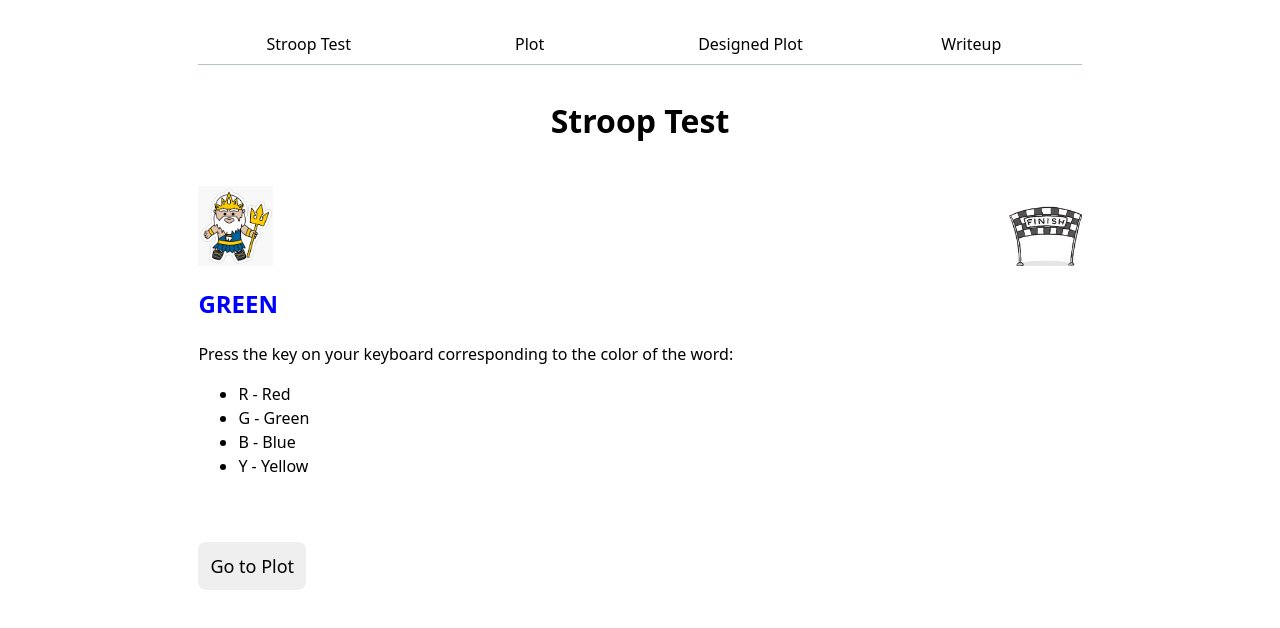
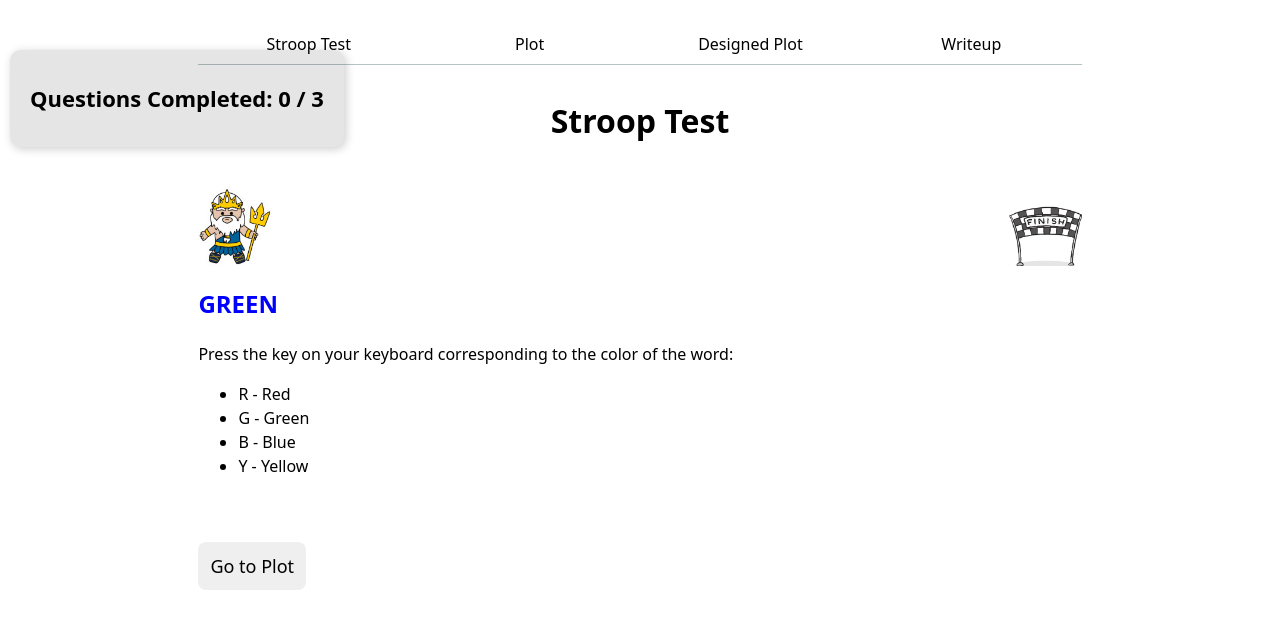
Before and after one commit to ReemaS03/GamificationVsCognitiveLoad, a plain HTML site: page stroop_test.html in a window 1280 px wide. Drawn offline with nearby package versions, Linux system fonts and the light colour scheme.

Commit message:
added question progress tracker

```diff
--- a/stroop.js
+++ b/stroop.js
@@ -20,7 +20,7 @@ function moveDude() {
 }
 
 function updateCounter() {
-    d3.select("#counter").text(`Questions Completed: ${wordIndex} / ${totalWords}`);
+    d3.select("#counter").text(`Questions Completed: ${correctAnswers} / ${totalWords}`);
 }
 
 function generateStroopWord() {
@@ -64,6 +64,8 @@ document.addEventListener("keydown", function(event) {
         if (userResponse === stroopData.color) {
             correctAnswers++;
             moveDude();
+            updateCounter();
+
             d3.select("#feedback")
               .text("✅ Correct!")
               .style("color", "green");
--- a/stroop_test.html
+++ b/stroop_test.html
@@ -12,8 +12,12 @@
     <script src="navbar.js"></script>
 
     <h1>Stroop Test</h1>
+    <div id="counter-container" style="position: absolute; left: 10px; top: 50px; font-size: 24px; font-weight: bold;">
+        <p id="counter">Questions Completed: 0</p>
+    </div>
+
     <div style="width: 100%; height: 100px; position: relative; margin-top: 20px;">
-        <img id="progress-character" src="triton.PNG" alt="Moving dude"
+        <img id="progress-character" src="king.PNG" alt="Moving dude"
             style="position: absolute; left: 0; height: 80px; transition: left 1s ease; bottom: 0; ">
 
         <img src="finish_line.PNG" alt="Finish_line"
--- a/style.css
+++ b/style.css
@@ -173,3 +173,22 @@ button:hover {
     height: 40px;
     transition: left 60s linear;
 }
+
+#counter-container {
+    position: absolute;
+    left: 20px;
+    top: 20px;
+    padding: 10px 20px;
+    background-color: rgba(0, 0, 0, 0.1);
+    border-radius: 10px;
+    font-size: 24px;
+    font-weight: bold;
+
+    box-shadow: 2px 2px 10px rgba(0, 0, 0, 0.2);
+    text-align: center;
+    min-width: 200px;
+}
+#counter {
+    font-size: 22px;
+    font-weight: bold;
+}
```
Also changed, not shown: guy.PNG (deleted), king.PNG (added).
